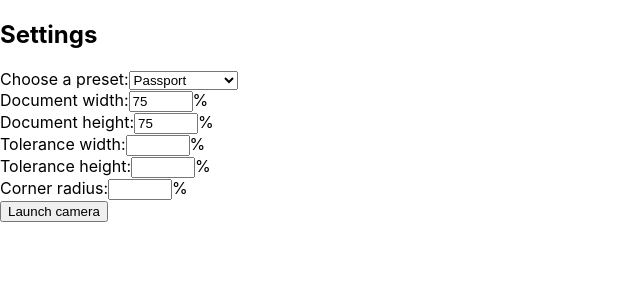
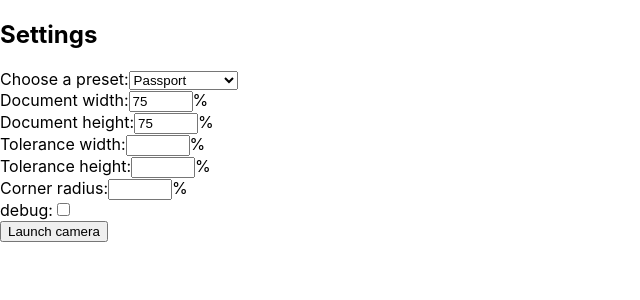
Before and after one commit to solidstudio/camster, a React (Create React App) app: page /camera in a window 1280 px wide. Shown: the top 300 px of the page, without its empty margins (0-640 px from the left). Built offline with nearby package versions, Linux system fonts and the light colour scheme.

Commit message:
add debug checkbox

```diff
--- a/src/Settings.tsx
+++ b/src/Settings.tsx
@@ -6,8 +6,11 @@ import { useGlobalContext } from "./GlobalContext";
 const Settings = () => {
   const navigate = useNavigate();
 
+  const handleDebugClick = () => setDebugChecked(!debugChecked);
+
   const [documentWidthValue, setDocumentWidthValue] = useState(DocPresets.passport.documentWidth);
   const [documentHeightValue, setDocumentHeightValue] = useState(DocPresets.passport.documentHeight);
+  const [debugChecked, setDebugChecked] = useState(false);
 
   const [globalData, setGlobalData] = useGlobalContext();
 
@@ -20,7 +23,8 @@ const Settings = () => {
     setGlobalData({
       config: {
         documentWidth: documentWidthValue,
-        documentHeight: documentHeightValue
+        documentHeight: documentHeightValue,
+        debug: debugChecked
       }
     });
     navigate('/camera');
@@ -64,6 +68,11 @@ const Settings = () => {
         <input type="number" id="cornerRadius" name="cornerRadius" min="1" max="100" />%
       </div>
 
+      <div>
+        <label htmlFor="debug">debug:</label>
+        <input type="checkbox" id="debug" name="debug" onClick={handleDebugClick} checked={debugChecked} />
+      </div>
+
       <button onClick={launchCamera}>
         Launch camera
       </button>
```
